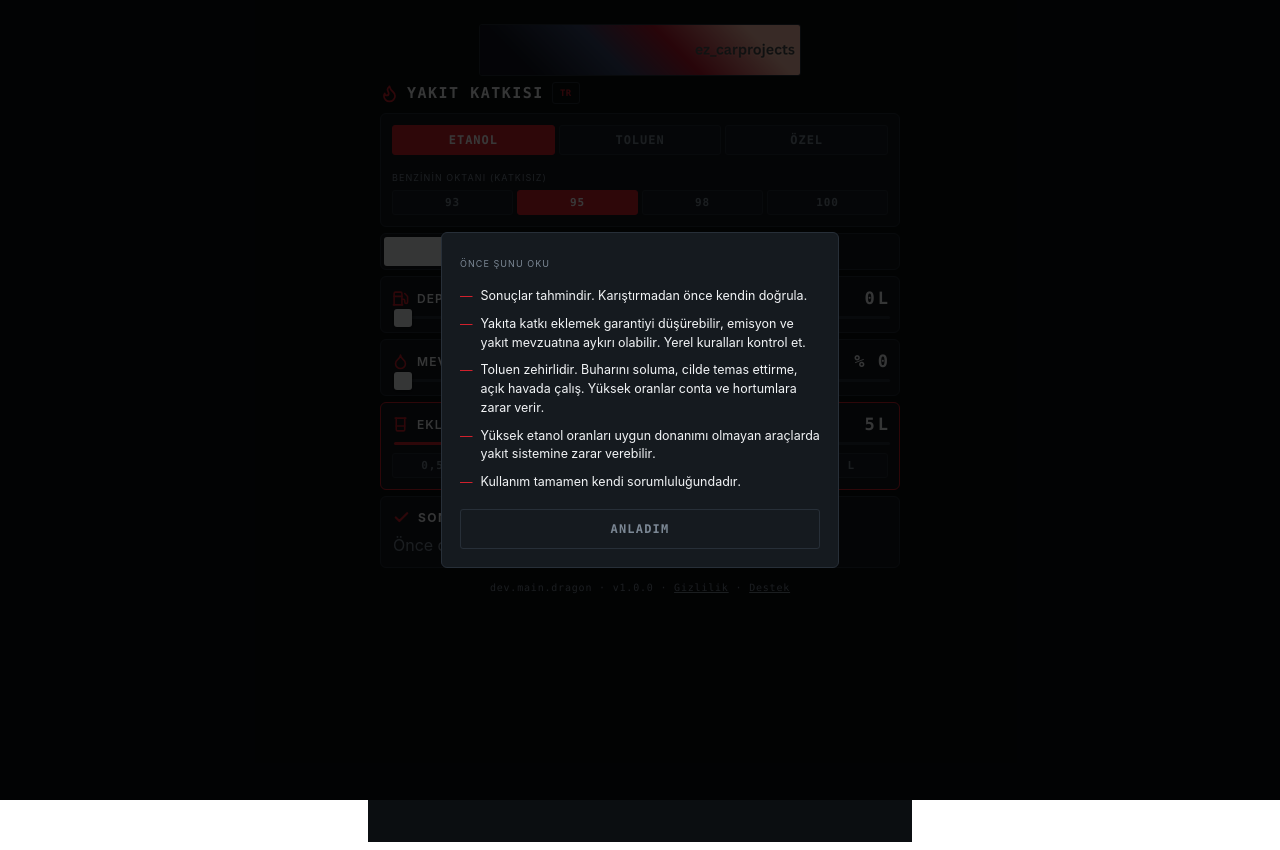
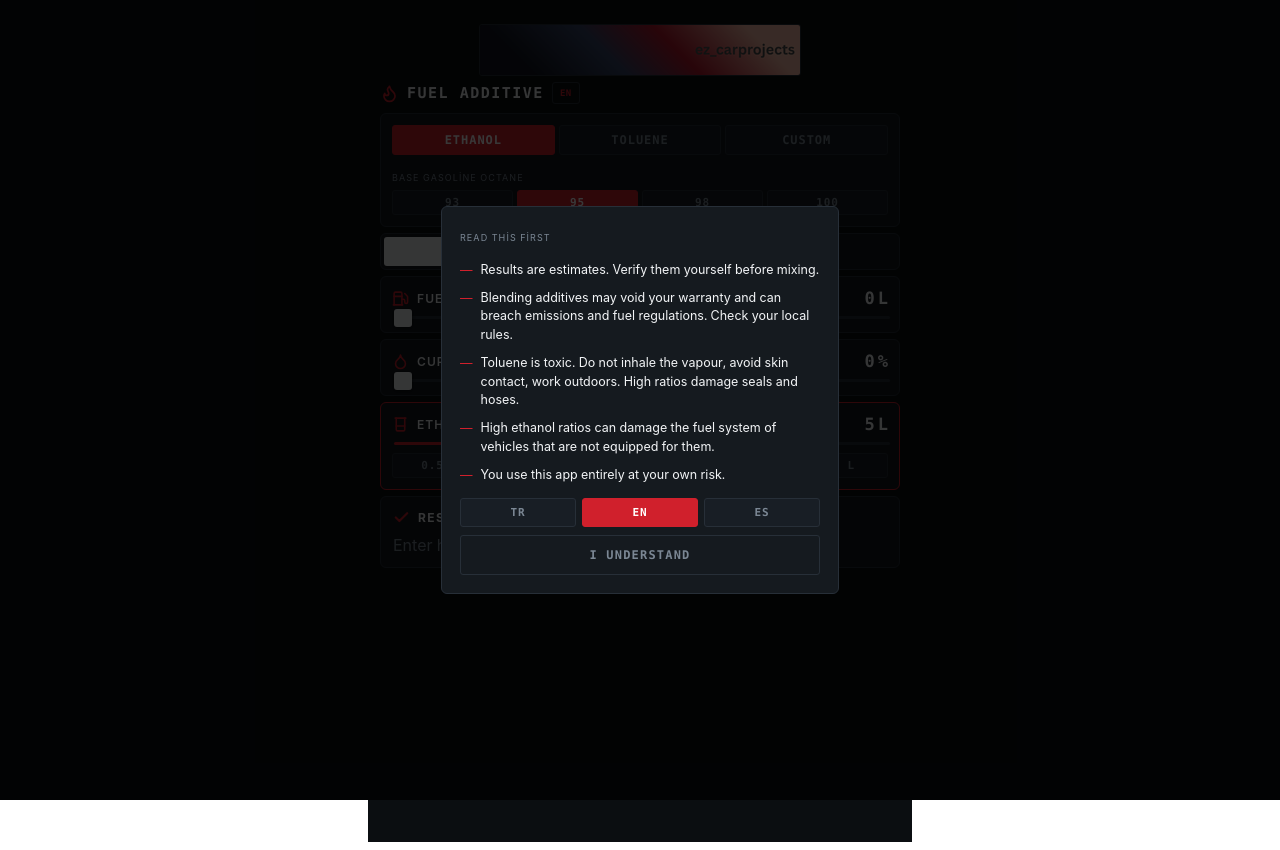
Before and after one commit to devmaindragon/yakitkatkisi, a React (Vite) app: page / in a window 1280 px wide. Built offline with nearby package versions, Linux system fonts and the light colour scheme.

Commit message:
cihaz dili algılama, disclaimer dil seçimi, tanıtım sayfası

```diff
--- a/src/EthanolCalculator.jsx
+++ b/src/EthanolCalculator.jsx
@@ -242,6 +242,18 @@ const THEME = {
 export const VERSION =
   typeof __APP_VERSION__ !== "undefined" ? __APP_VERSION__ : "0.0.0";
 
+/* Cihaz dili tr/en/es ise onu kullan, değilse İngilizce */
+function detectLang() {
+  try {
+    const codes = navigator.languages?.length ? navigator.languages : [navigator.language];
+    for (const c of codes) {
+      const two = String(c || "").slice(0, 2).toLowerCase();
+      if (LANGS.includes(two)) return two;
+    }
+  } catch { /* yok say */ }
+  return "en";
+}
+
 const ThemeCtx = createContext(THEME);
 const useT = () => useContext(ThemeCtx);
 
@@ -455,7 +467,7 @@ export default function FuelAdditiveCalculator() {
   const [priorId, setPriorId] = useState("ethanol");
   const [priorVol, setPriorVol] = useState(2);
   const [priorRon, setPriorRon] = useState(110);
-  const [lang, setLang] = useState("tr");
+  const [lang, setLang] = useState(detectLang);
 
   const t = THEME;
   const L = STR[lang];
@@ -771,6 +783,20 @@ export default function FuelAdditiveCalculator() {
                 <span>{line}</span>
               </div>
             ))}
+            <div style={{ display: "flex", gap: 6, marginTop: 14 }}>
+              {LANGS.map((l) => (
+                <button key={l} onClick={() => setLang(l)}
+                  style={{
+                    flex: 1, cursor: "pointer", padding: "7px 0",
+                    fontSize: 11, fontWeight: 700, fontFamily: MONO,
+                    textTransform: "uppercase", letterSpacing: ".08em",
+                    borderRadius: t.radius,
+                    background: lang === l ? t.presetOn : t.presetBg,
+                    color: lang === l ? t.presetOnText : t.dim,
+                    border: `1px solid ${lang === l ? t.presetOn : t.line}`,
+                  }}>{l}</button>
+              ))}
+            </div>
           </Modal>
         )}
 
```
